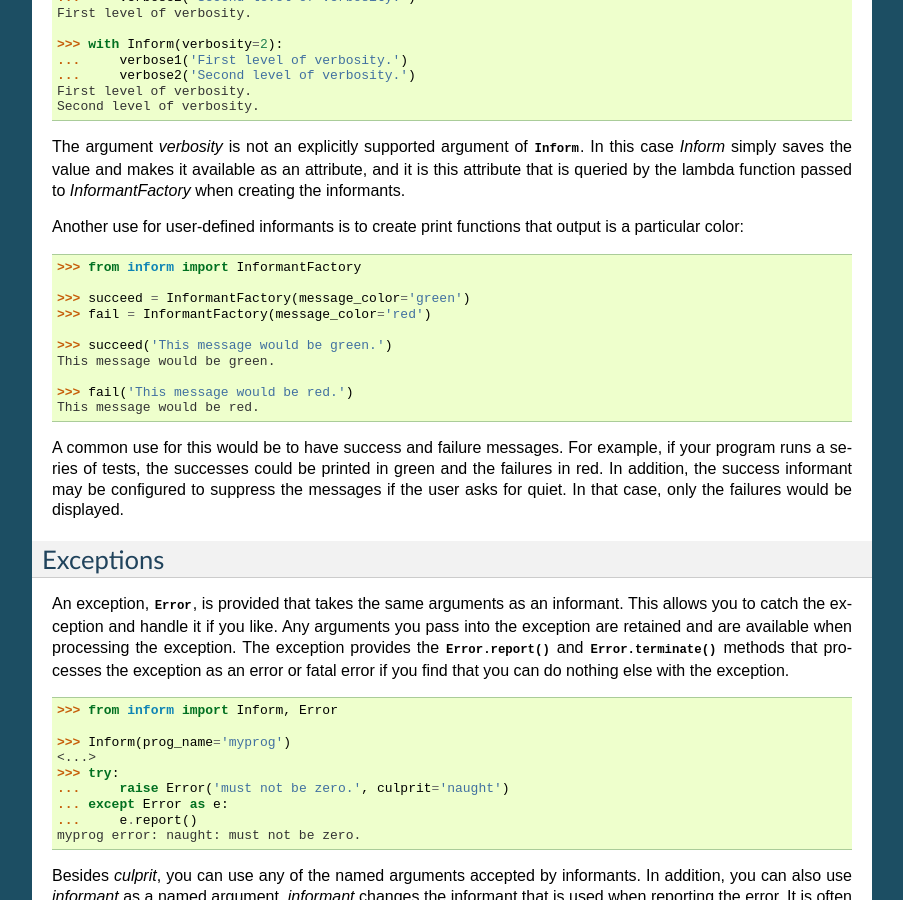
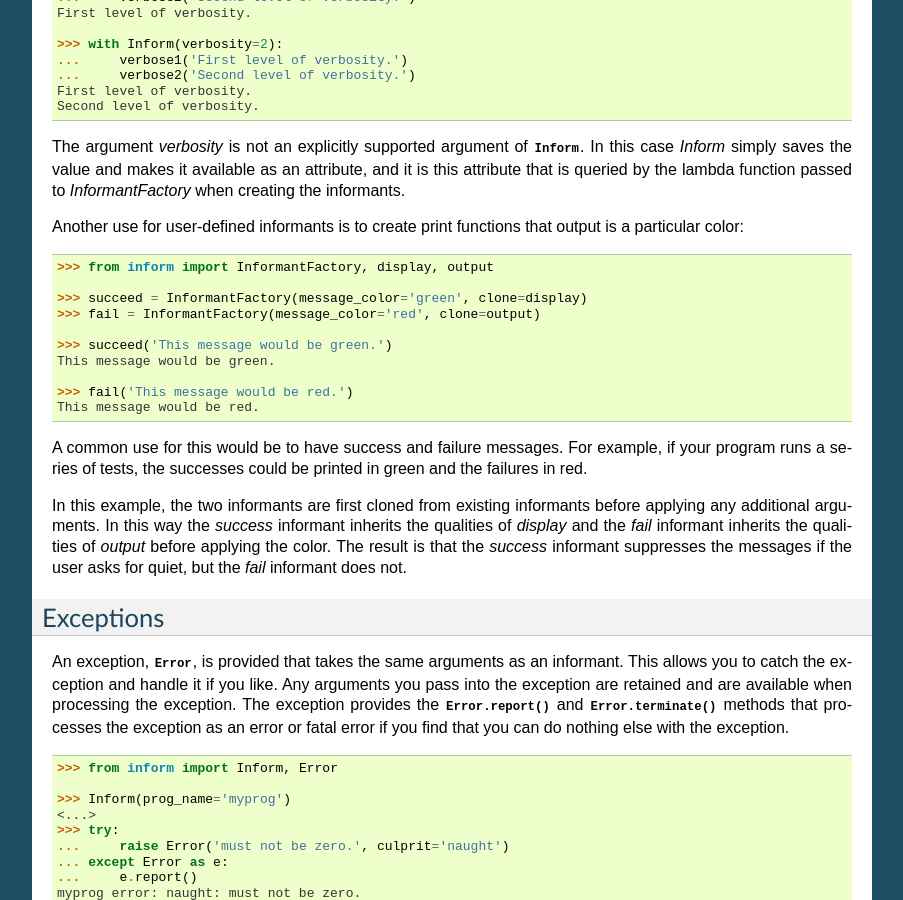
Before and after one commit to KenKundert/inform, a Sphinx documentation site: the page built from doc/user.rst, in a window 1280 px wide and 900 px high, scrolled down 9944 px. Shown: the whole window, without its empty margins (198-1101 px from the left). Built offline with Sphinx 7.4.7, drawn with Linux system fonts in a browser that asks for light colours; some of the changed text lies outside the part shown.

Commit message:
tweak the documentation

```diff
--- a/doc/user.rst
+++ b/doc/user.rst
@@ -40,8 +40,8 @@ as unnamed arguments:
 Informant Arguments
 """""""""""""""""""
 
-By default, all of the unnamed arguments converted to strings and then joined
-together using a space between each argument.  However, you can use named
+By default, all of the unnamed arguments are converted to strings and then
+joined together using a space between each argument.  However, you can use named
 arguments to change this behavior.  The following named arguments are used to
 control the informants:
 
@@ -298,6 +298,7 @@ codicil
 Continues a previous message. Continued messages inherit the properties (output,
 log, message color, etc) of the previous message.  If the previous message had
 a header, that header is not output and instead the message is indented.
+Generally, one does not specify a culprit on codicils.
 
 .. code-block:: python
 
@@ -742,10 +743,10 @@ is a particular color:
 
 .. code-block:: python
 
-    >>> from inform import InformantFactory
-
-    >>> succeed = InformantFactory(message_color='green')
-    >>> fail = InformantFactory(message_color='red')
+    >>> from inform import InformantFactory, display, output
+
+    >>> succeed = InformantFactory(message_color='green', clone=display)
+    >>> fail = InformantFactory(message_color='red', clone=output)
 
     >>> succeed('This message would be green.')
     This message would be green.
@@ -755,9 +756,14 @@ is a particular color:
 
 A common use for this would be to have success and failure messages. For
 example, if your program runs a series of tests, the successes could be printed
-in green and the failures in red. In addition, the success informant may be
-configured to suppress the messages if the user asks for quiet.  In that case,
-only the failures would be displayed.
+in green and the failures in red.
+
+In this example, the two informants are first cloned from existing informants
+before applying any additional arguments.  In this way the *success* informant
+inherits the qualities of *display* and the *fail* informant inherits the
+qualities of *output* before applying the color.  The result is that the
+*success* informant suppresses the messages if the user asks for quiet, but the
+*fail* informant does not.
 
 .. _inform exceptions:
 
```
Also changed, not shown: other parts of doc/user.rst (+1 -1 lines).
